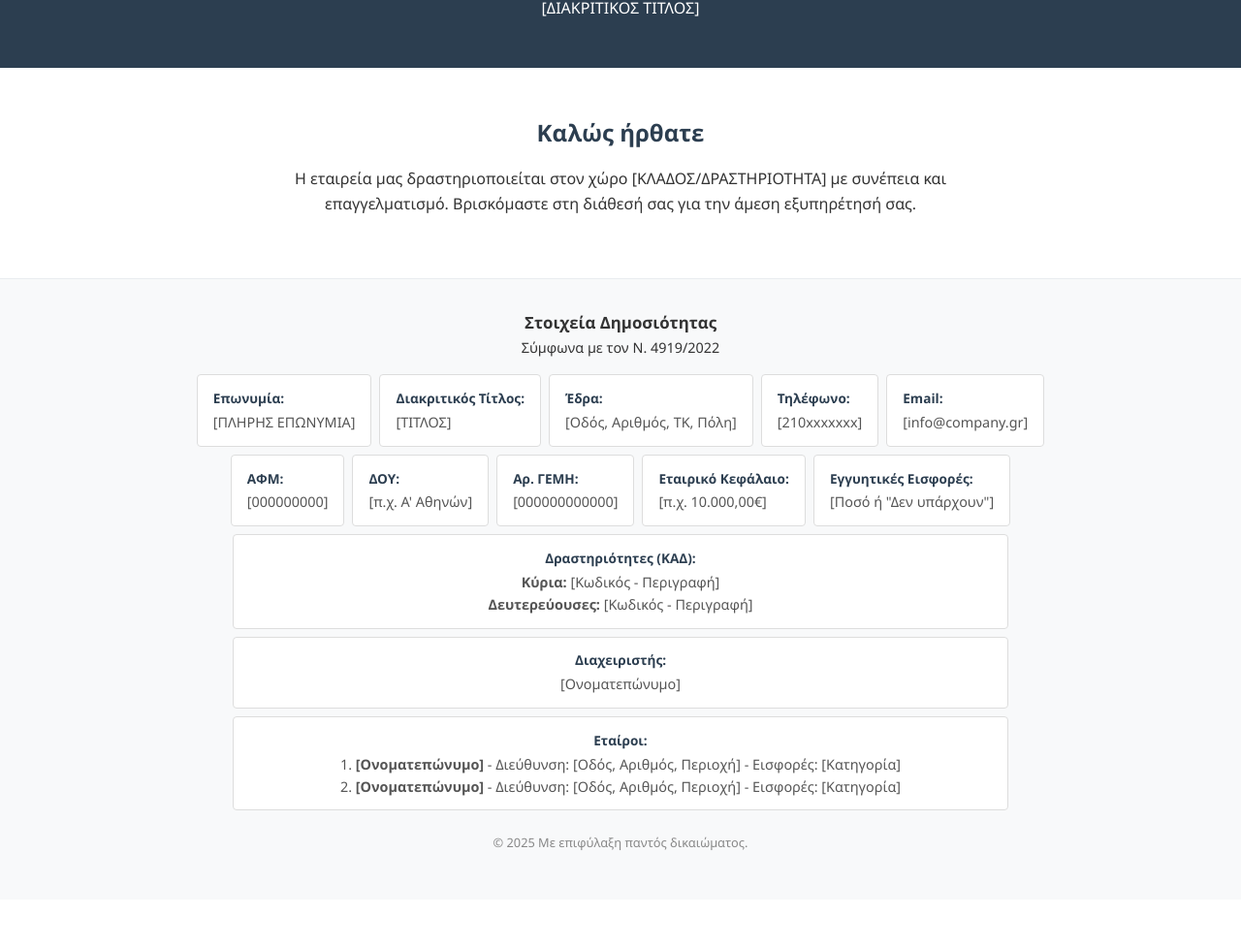
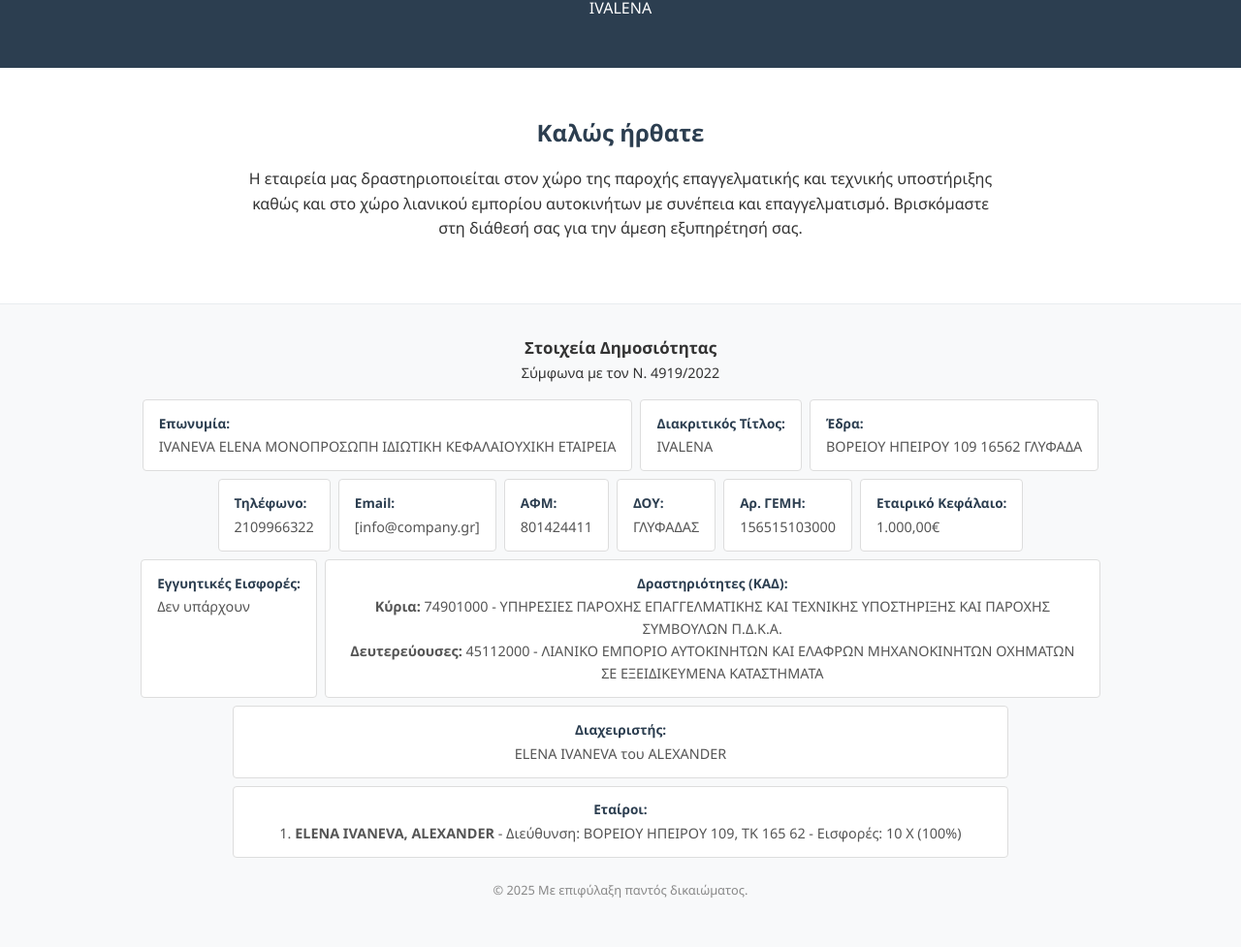
Before and after one commit to panos1924T/ivalena-mon-ike, a plain HTML site: page index.html in a window 1280 px wide. Shown: the part 95-1072 px from the top of the page at 97% size. Before the commit the page ends 1023 px from the top, so only its background shows below. Drawn offline with Linux system fonts and the light colour scheme.

Commit message:
Update index.html "feat: add IVALENA'S company info"

```diff
--- a/index.html
+++ b/index.html
@@ -3,8 +3,8 @@
 <head>
     <meta charset="UTF-8">
     <meta name="viewport" content="width=device-width, initial-scale=1.0">
-    <title>Επωνυμία Εταιρείας | Επίσημη Ιστοσελίδα</title>
-    <meta name="description" content="Επίσημη ιστοσελίδα της εταιρείας [ΕΠΩΝΥΜΙΑ].">
+    <title>IVANEVA ELENA MON IKE | Επίσημη Ιστοσελίδα</title>
+    <meta name="description" content="Επίσημη ιστοσελίδα της εταιρείας IVANEVA ELENA MON IKE.">
 
     <style>
         /* Reset & Base Styles */
@@ -37,13 +37,13 @@
 <body>
 
     <header>
-        <h1 id="company-name">[ΠΛΗΡΗΣ ΕΠΩΝΥΜΙΑ ΕΤΑΙΡΕΙΑΣ]</h1>
-        <p>[ΔΙΑΚΡΙΤΙΚΟΣ ΤΙΤΛΟΣ]</p> </header>
+        <h1 id="company-name">IVANEVA ELENA ΜΟΝΟΠΡΟΣΩΠΗ ΙΔΙΩΤΙΚΗ ΚΕΦΑΛΑΙΟΥΧΙΚΗ ΕΤΑΙΡΕΙΑ</h1>
+        <p>IVALENA</p> </header>
 
     <main>
         <h2>Καλώς ήρθατε</h2>
         <p>
-            Η εταιρεία μας δραστηριοποιείται στον χώρο [ΚΛΑΔΟΣ/ΔΡΑΣΤΗΡΙΟΤΗΤΑ] με συνέπεια και επαγγελματισμό.
+            Η εταιρεία μας δραστηριοποιείται στον χώρο της παροχής επαγγελματικής και τεχνικής υποστήριξης καθώς και στο χώρο λιανικού εμπορίου αυτοκινήτων με συνέπεια και επαγγελματισμό.
             Βρισκόμαστε στη διάθεσή σας για την άμεση εξυπηρέτησή σας.
         </p>
     </main>
@@ -56,19 +56,19 @@
             <ul class="legal-info">
                 <li>
                     <span class="legal-label">Επωνυμία:</span>
-                    <span class="legal-value" id="legal-name">[ΠΛΗΡΗΣ ΕΠΩΝΥΜΙΑ]</span>
+                    <span class="legal-value" id="legal-name">IVANEVA ELENA ΜΟΝΟΠΡΟΣΩΠΗ ΙΔΙΩΤΙΚΗ ΚΕΦΑΛΑΙΟΥΧΙΚΗ ΕΤΑΙΡΕΙΑ</span>
                 </li>
                 <li>
                     <span class="legal-label">Διακριτικός Τίτλος:</span>
-                    <span class="legal-value">[ΤΙΤΛΟΣ]</span>
+                    <span class="legal-value">IVALENA</span>
                 </li>
                 <li>
                     <span class="legal-label">Έδρα:</span>
-                    <span class="legal-value">[Οδός, Αριθμός, ΤΚ, Πόλη]</span>
+                    <span class="legal-value">ΒΟΡΕΙΟΥ ΗΠΕΙΡΟΥ 109 16562 ΓΛΥΦΑΔΑ</span>
                 </li>
                 <li>
                     <span class="legal-label">Τηλέφωνο:</span>
-                    <span class="legal-value">[210xxxxxxx]</span>
+                    <span class="legal-value">2109966322</span>
                 </li>
                 <li>
                     <span class="legal-label">Email:</span>
@@ -77,44 +77,43 @@
 
                 <li>
                     <span class="legal-label">ΑΦΜ:</span>
-                    <span class="legal-value">[000000000]</span>
+                    <span class="legal-value">801424411</span>
                 </li>
                 <li>
                     <span class="legal-label">ΔΟΥ:</span>
-                    <span class="legal-value">[π.χ. Α' Αθηνών]</span>
+                    <span class="legal-value">ΓΛΥΦΑΔΑΣ</span>
                 </li>
                 <li>
                     <span class="legal-label">Αρ. ΓΕΜΗ:</span>
-                    <span class="legal-value">[000000000000]</span>
+                    <span class="legal-value">156515103000</span>
                 </li>
 
                 <li>
                     <span class="legal-label">Εταιρικό Κεφάλαιο:</span>
-                    <span class="legal-value">[π.χ. 10.000,00€]</span>
+                    <span class="legal-value">1.000,00€</span>
                 </li>
                 <li>
                     <span class="legal-label">Εγγυητικές Εισφορές:</span>
-                    <span class="legal-value">[Ποσό ή "Δεν υπάρχουν"]</span>
+                    <span class="legal-value">Δεν υπάρχουν</span>
                 </li>
 
                 <li class="full-width">
                     <span class="legal-label">Δραστηριότητες (ΚΑΔ):</span>
                     <span class="legal-value">
-                        <strong>Κύρια:</strong> [Κωδικός - Περιγραφή]<br>
-                        <strong>Δευτερεύουσες:</strong> [Κωδικός - Περιγραφή]
+                        <strong>Κύρια:</strong> 74901000 - ΥΠΗΡΕΣΙΕΣ ΠΑΡΟΧΗΣ ΕΠΑΓΓΕΛΜΑΤΙΚΗΣ ΚΑΙ ΤΕΧΝΙΚΗΣ ΥΠΟΣΤΗΡΙΞΗΣ ΚΑΙ ΠΑΡΟΧΗΣ ΣΥΜΒΟΥΛΩΝ Π.Δ.Κ.Α.<br>
+                        <strong>Δευτερεύουσες:</strong> 45112000 - ΛΙΑΝΙΚΟ ΕΜΠΟΡΙΟ ΑΥΤΟΚΙΝΗΤΩΝ ΚΑΙ ΕΛΑΦΡΩΝ ΜΗΧΑΝΟΚΙΝΗΤΩΝ ΟΧΗΜΑΤΩΝ ΣΕ ΕΞΕΙΔΙΚΕΥΜΕΝΑ ΚΑΤΑΣΤΗΜΑΤΑ
                     </span>
                 </li>
 
                 <li class="full-width">
                     <span class="legal-label">Διαχειριστής:</span>
-                    <span class="legal-value">[Ονοματεπώνυμο]</span>
+                    <span class="legal-value">ELENA IVANEVA του ALEXANDER</span>
                 </li>
 
                 <li class="full-width">
                     <span class="legal-label">Εταίροι:</span>
                     <span class="legal-value">
-                        1. <strong>[Ονοματεπώνυμο]</strong> - Διεύθυνση: [Οδός, Αριθμός, Περιοχή] - Εισφορές: [Κατηγορία]<br>
-                        2. <strong>[Ονοματεπώνυμο]</strong> - Διεύθυνση: [Οδός, Αριθμός, Περιοχή] - Εισφορές: [Κατηγορία]
+                        1. <strong>ELENA IVANEVA, ALEXANDER</strong> - Διεύθυνση: ΒΟΡΕΙΟΥ ΗΠΕΙΡΟΥ 109, ΤΚ 165 62 - Εισφορές: 10 Χ (100%)
                     </span>
                 </li>
             </ul>
```
